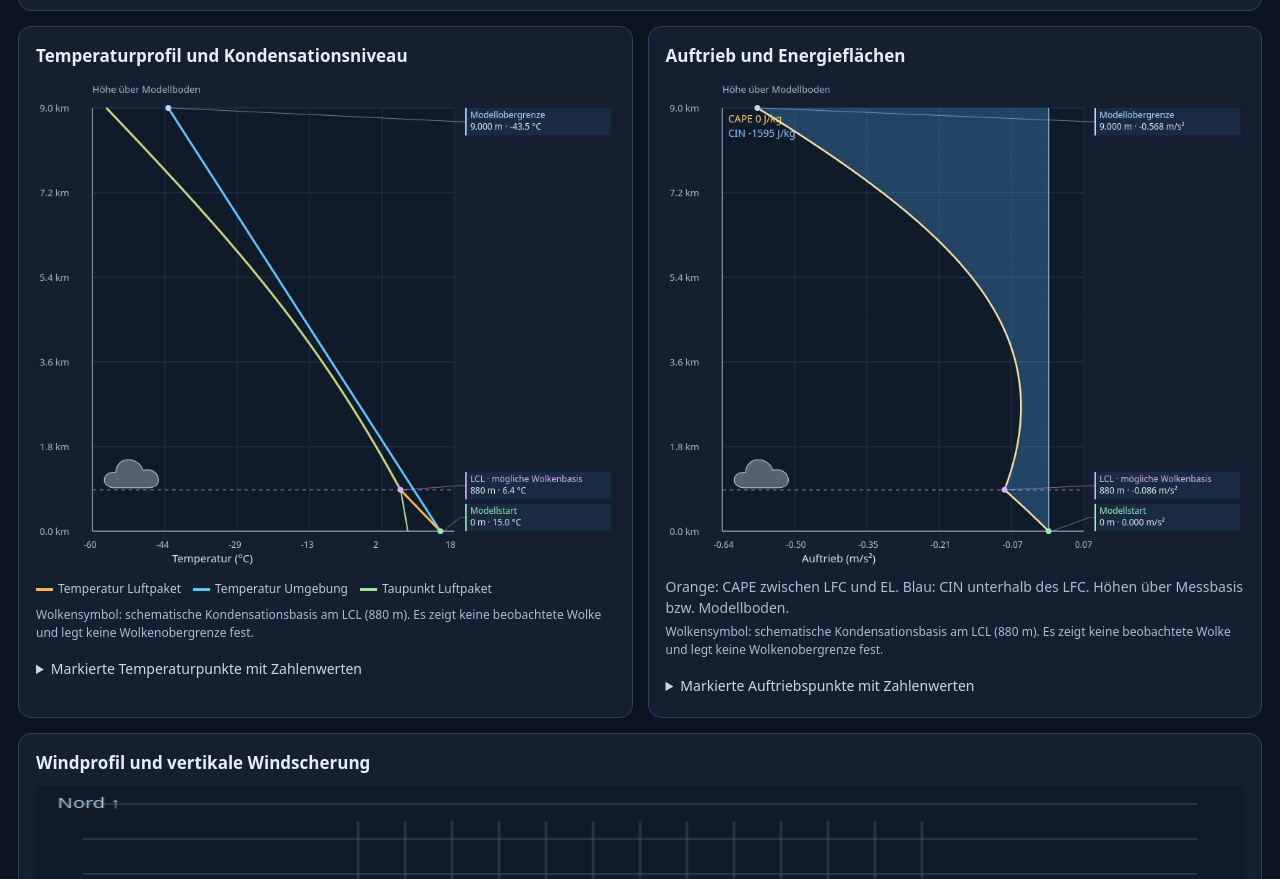
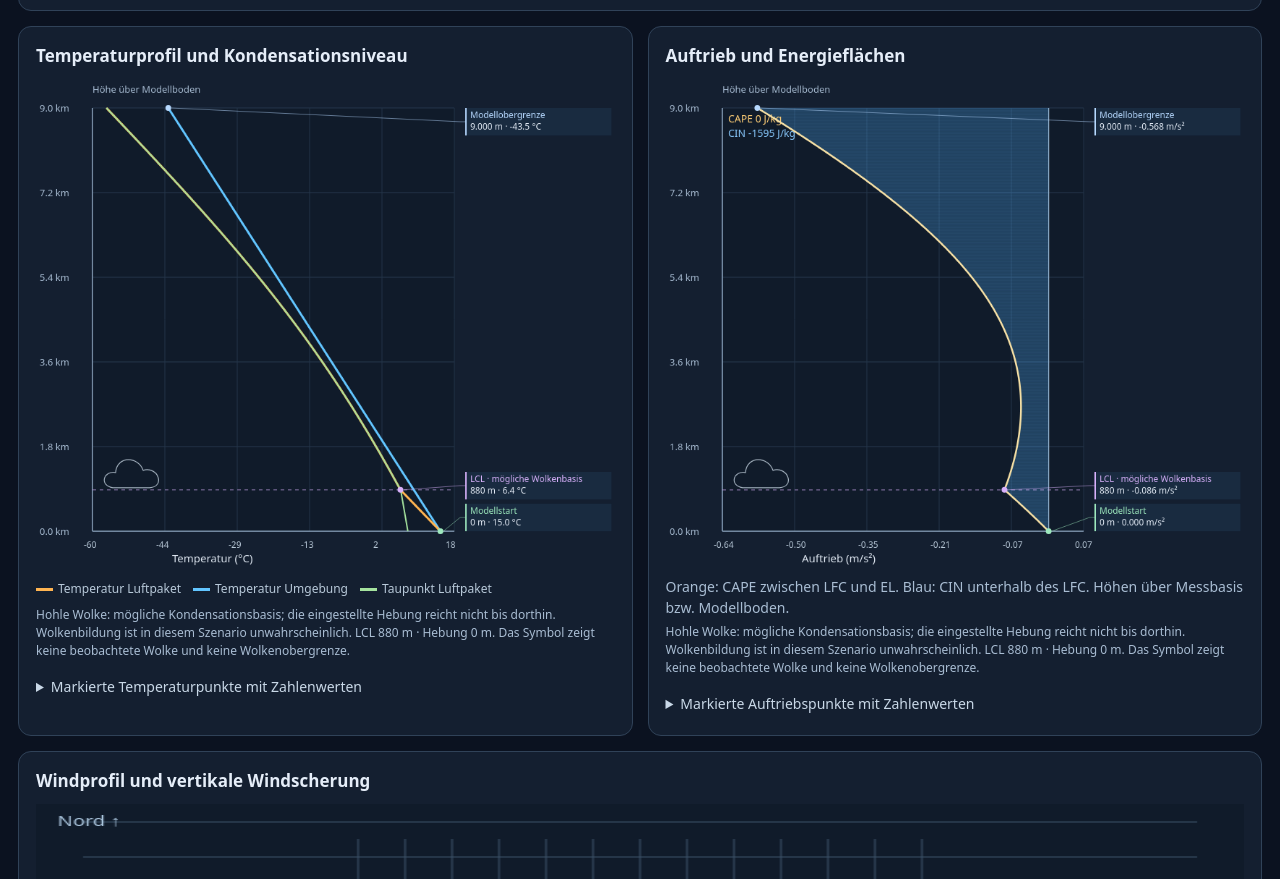
Before and after one commit to Elexerion/AtmosphaerenLabor, a plain HTML site: page app/src/main/assets/index.html in a window 1280 px wide. Shown: the part 2069-2948 px from the top of the page. Drawn offline with Linux system fonts and the light colour scheme.

Commit message:
Show hollow clouds when selected lift does not reach condensation

```diff
--- a/app/src/main/assets/index.html
+++ b/app/src/main/assets/index.html
@@ -114,9 +114,14 @@ function arrangeCallouts(points,top,bottom,height=38,gap=6){
  if(sorted.length){sorted.at(-1).labelY=Math.min(sorted.at(-1).labelY,bottom-height);for(let i=sorted.length-2;i>=0;i--)sorted[i].labelY=Math.min(sorted[i].labelY,sorted[i+1].labelY-height-gap)}
  return sorted;
 }
-function cloudSymbol(ctx,x,y){
+function cloudScenario(pro,lift){
+ const lcl=diagnostics(pro).lcl;
+ if(lcl===null||!Number.isFinite(lcl)||lcl<pro.rows[0].z||lcl>pro.rows.at(-1).z)return 'none';
+ return lcl<=pro.rows[0].z||Number.isFinite(lift)&&lift>=lcl?'filled':'outline';
+}
+function cloudSymbol(ctx,x,y,filled){
  ctx.save();ctx.fillStyle='#dbeeff55';ctx.strokeStyle='#e4f3ffbb';ctx.lineWidth=1.2;
- ctx.beginPath();ctx.moveTo(x-27,y+9);ctx.bezierCurveTo(x-46,y+6,x-40,y-15,x-23,y-12);ctx.bezierCurveTo(x-21,y-36,x+9,y-34,x+15,y-15);ctx.bezierCurveTo(x+36,y-21,x+46,y+8,x+24,y+9);ctx.closePath();ctx.fill();ctx.stroke();ctx.restore();
+ ctx.beginPath();ctx.moveTo(x-27,y+9);ctx.bezierCurveTo(x-46,y+6,x-40,y-15,x-23,y-12);ctx.bezierCurveTo(x-21,y-36,x+9,y-34,x+15,y-15);ctx.bezierCurveTo(x+36,y-21,x+46,y+8,x+24,y+9);ctx.closePath();if(filled)ctx.fill();ctx.stroke();ctx.restore();
 }
 function flightEndpointInfo(rows,base,metadata){
  const point=(row,details)=>({height_m:row.z+base,pressure_hpa:row.p/100,temp_c:row.T-273.15,dewpoint_c:row.Td-273.15,time:details?.time,latitude:details?.latitude,longitude:details?.longitude});
@@ -160,7 +165,8 @@ function chart(pro,kind){
   }
   txt(ctx,`CAPE ${Math.round(d.cape)} J/kg${d.lfc!==null&&d.el===null?' (Ausschnitt)':''}`,left+8,top+20,'#ffcf77',14);txt(ctx,`CIN ${Math.round(d.cin)} J/kg`,left+8,top+40,'#8acbff',14);
  }
- if(d.lcl!==null&&d.lcl<=a.at(-1).z){const y=yy(d.lcl);ctx.setLineDash([5,5]);line(ctx,[[left,y],[right,y]],'#d8b1fb99',1.2);ctx.setLineDash([]);cloudSymbol(ctx,left+55,Math.max(top+35,y-12))}
+ const cloud=cloudScenario(pro,state.lift);c.dataset.cloud=cloud;
+ if(cloud!=='none'){const y=yy(d.lcl);ctx.setLineDash([5,5]);line(ctx,[[left,y],[right,y]],'#d8b1fb99',1.2);ctx.setLineDash([]);cloudSymbol(ctx,left+55,Math.max(top+35,y-12),cloud==='filled')}
  if(kind==='temp'){line(ctx,a.map(r=>[xx(r.Te-273.15),yy(r.z)]),'#62c5ff',3);line(ctx,a.map(r=>[xx(r.T-273.15),yy(r.z)]),'#ffb451',3);line(ctx,a.map(r=>[xx(r.Td-273.15),yy(r.z)]),'#a5e39e',2)}
  else line(ctx,a.map(r=>[xx(r.B),yy(r.z)]),'#f6e0a5',2.5);
  const landmarks=chartLandmarks(pro).filter(p=>kind==='temp'?p.key!=='maxB':!['minT','inversion'].includes(p.key));
@@ -181,7 +187,7 @@ function chart(pro,kind){
  }
  const list=document.getElementById(kind+'Points');list.replaceChildren();
  for(const p of entries){const item=document.createElement('div'),label=document.createElement('strong');label.style.color=p.color;label.textContent=p.title;item.append(label,document.createTextNode(' · '+p.detail+' · '+(p.row.p/100).toFixed(0)+' hPa'));list.append(item)}
- const note=document.getElementById(kind+'CloudNote');note.textContent=d.lcl===null?'LCL im dargestellten Modellprofil nicht erreicht.':`Wolkensymbol: schematische Kondensationsbasis am LCL (${Math.round(d.lcl)} m). Es zeigt keine beobachtete Wolke und legt keine Wolkenobergrenze fest.`;
+ const note=document.getElementById(kind+'CloudNote');note.textContent=cloud==='none'?'Keine Wolke eingezeichnet: LCL im dargestellten Modellprofil nicht erreicht.':`${cloud==='filled'?'Gefüllte Wolke: Kondensation im gewählten Hebungsszenario zu erwarten.':'Hohle Wolke: mögliche Kondensationsbasis; die eingestellte Hebung reicht nicht bis dorthin. Wolkenbildung ist in diesem Szenario unwahrscheinlich.'} LCL ${Math.round(d.lcl)} m · Hebung ${state.lift} m. Das Symbol zeigt keine beobachtete Wolke und keine Wolkenobergrenze.`;
  c.setAttribute('aria-label',(kind==='temp'?'Temperaturprofil':'Auftriebsprofil')+' mit '+entries.map(p=>p.title+': '+p.detail).join('; '));
 }
 
--- a/desktop/package.json
+++ b/desktop/package.json
@@ -1,6 +1,6 @@
 {
   "name": "atmosphaerenlabor",
-  "version": "1.1.3",
+  "version": "1.1.4",
   "description": "Atmosphärenlabor für Windows",
   "author": "Elexerion",
   "private": true,
--- a/desktop/smoke.cjs
+++ b/desktop/smoke.cjs
@@ -37,6 +37,11 @@ module.exports = window => {
         if(!flight.includes('31.346')||!flight.includes('Landepunkt'))throw Error('Flight endpoint summary is missing');
         if(!${live}&&!flight.includes('00:35:26'))throw Error('Decoded endpoint time is missing');
         if(!document.getElementById('tempPoints').textContent.includes('LCL')||!document.getElementById('buoyPoints').textContent.includes('LFC')||!document.getElementById('tempCloudNote').textContent.includes('keine beobachtete Wolke'))throw Error('Diagram annotations are missing');
+        const savedLift=state.lift;state.lift=0;render();
+        if(document.getElementById('temp').dataset.cloud!=='outline'||document.getElementById('buoy').dataset.cloud!=='outline')throw Error('Unreached LCL cloud must be hollow');
+        state.lift=3000;render();
+        if(document.getElementById('temp').dataset.cloud!=='filled'||document.getElementById('buoy').dataset.cloud!=='filled')throw Error('Reached LCL cloud must be filled');
+        state.lift=savedLift;render();
         const originalMesh=JSON.stringify(cached),originalProfile=JSON.stringify(sounding),originalMetrics=document.getElementById('metrics').textContent;
         document.getElementById('smoothSurface').checked=false;drawSurface();
         document.getElementById('smoothSurface').checked=true;drawSurface();
```
Also changed, not shown: tests/frontend.test.cjs (+12 -1 lines), README.md, 2 other files.
